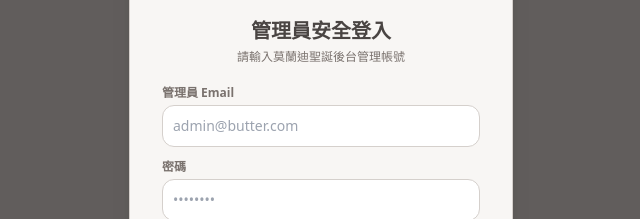
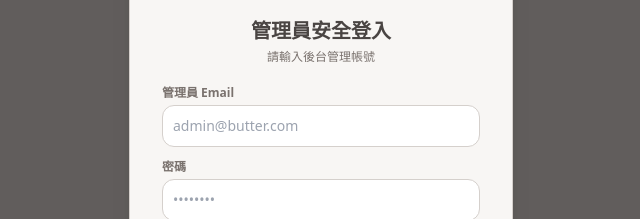
Before and after one commit to ywc682868-bit/tripcompass, a plain HTML site: page index.html in a window 1280 px wide. Shown: the part 279-498 px from the top of the page, 319-959 px from the left. Drawn offline with nearby package versions, Linux system fonts and the light colour scheme.

Commit message:
Update index.html

```diff
--- a/index.html
+++ b/index.html
@@ -3,7 +3,7 @@
 <head>
   <meta charset="UTF-8">
   <meta name="viewport" content="width=device-width, initial-scale=1.0">
-  <title>奶油雜貨店 - 莫蘭迪質感管理後台</title>
+  <title>奶油雜貨店 - 管理後台</title>
   <script src="https://cdn.tailwindcss.com"></script>
   <link rel="stylesheet" href="https://cdnjs.cloudflare.com/ajax/libs/font-awesome/6.4.0/css/all.min.css">
   <script type="importmap">
@@ -26,7 +26,7 @@
       </div>
       <div>
         <h2 class="text-xl font-bold text-[#4A4543]">管理員安全登入</h2>
-        <p class="text-xs text-[#7A726E] mt-1">請輸入莫蘭迪聖誕後台管理帳號</p>
+        <p class="text-xs text-[#7A726E] mt-1">請輸入後台管理帳號</p>
       </div>
       <form onsubmit="handleLogin(event)" class="space-y-3 text-left">
         <div>
```
